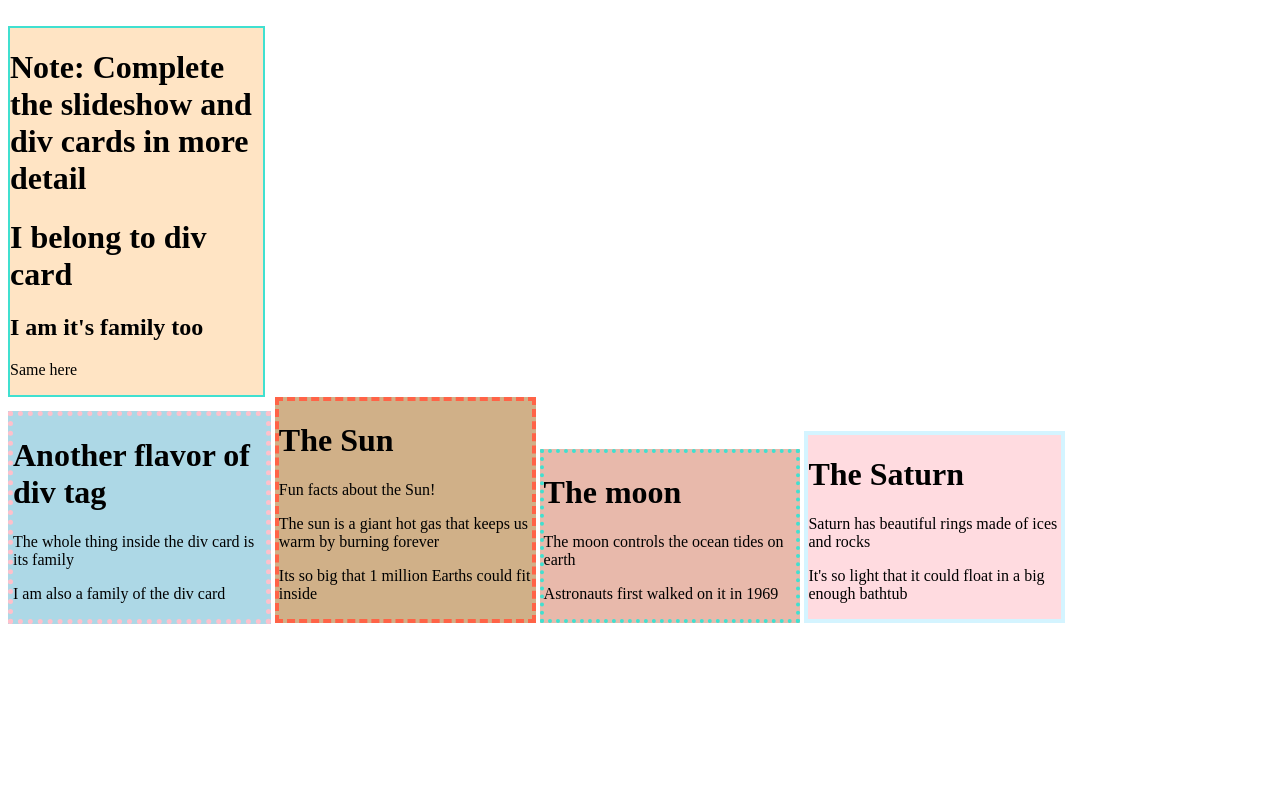
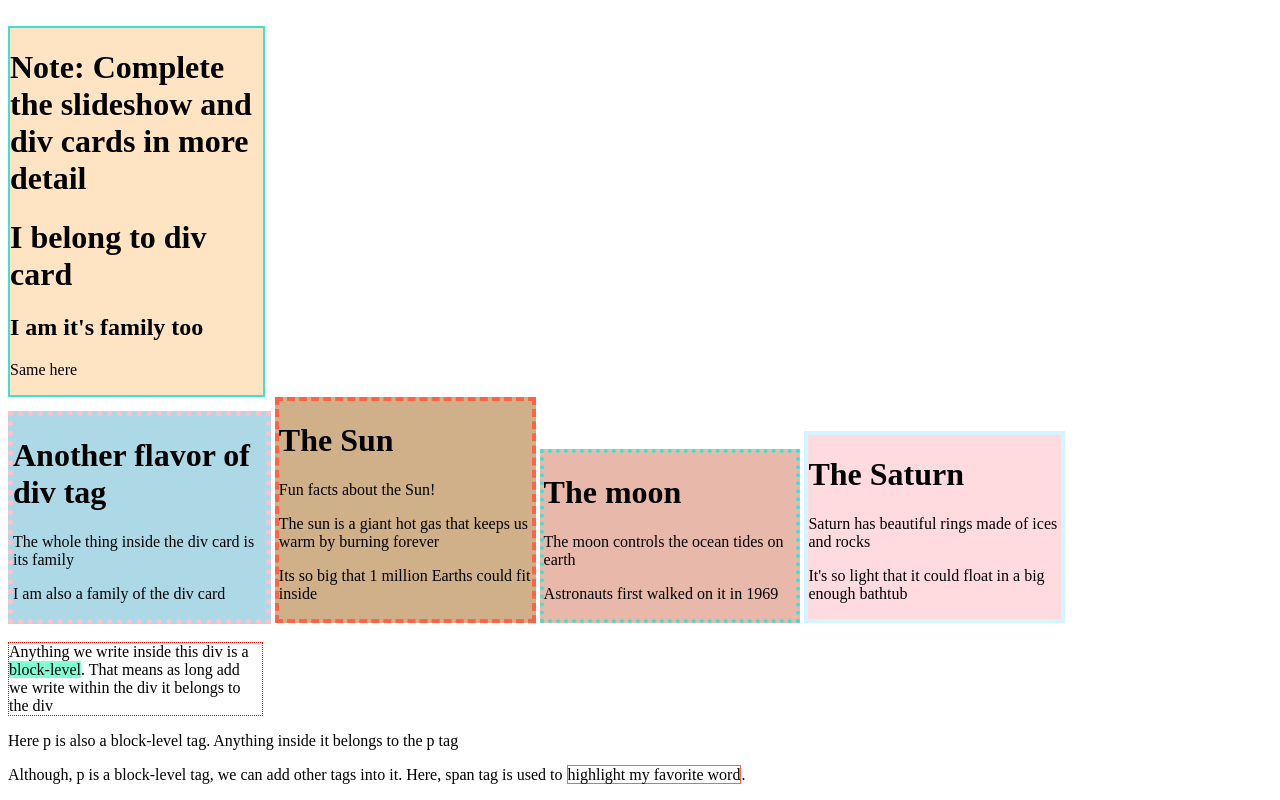
Before and after one commit to sabuu09/coding2, a plain HTML site: page project.html in a window 1280 px wide. Shown: the part 1231-2031 px from the top of the page. Before the commit the page ends 1863 px from the top, so only its background shows below. Drawn offline with Linux system fonts and the light colour scheme.

Commit message:
added div and p block level span

```diff
--- a/project.html
+++ b/project.html
@@ -77,6 +77,22 @@
 <p>Saturn has beautiful rings made of ices and rocks</p>
 <p>It's so light that it could float in a big enough bathtub</p>
 </div>
+<br>
+<br>
+<!-- Div and P - Block-level Span - in-line Class -->
+
+<div style="border: 1px dotted red;">
+    Anything we write inside this div is a <span style="background-color: aquamarine;" >block-level</span>.
+    That means as long add we write within the div it belongs to the div
+</div>
+<p class="target" >
+    Here p is also a block-level tag. Anything inside it belongs to the p tag
+</p>
+<p class="target" >
+    Although, p is a block-level tag, we can add other tags into it.
+    Here, span tag is used to <span style="border: 1px solid tomato;" >highlight my favorite word</span>.
+</p>
+
 </body>
 
 </html>
```
